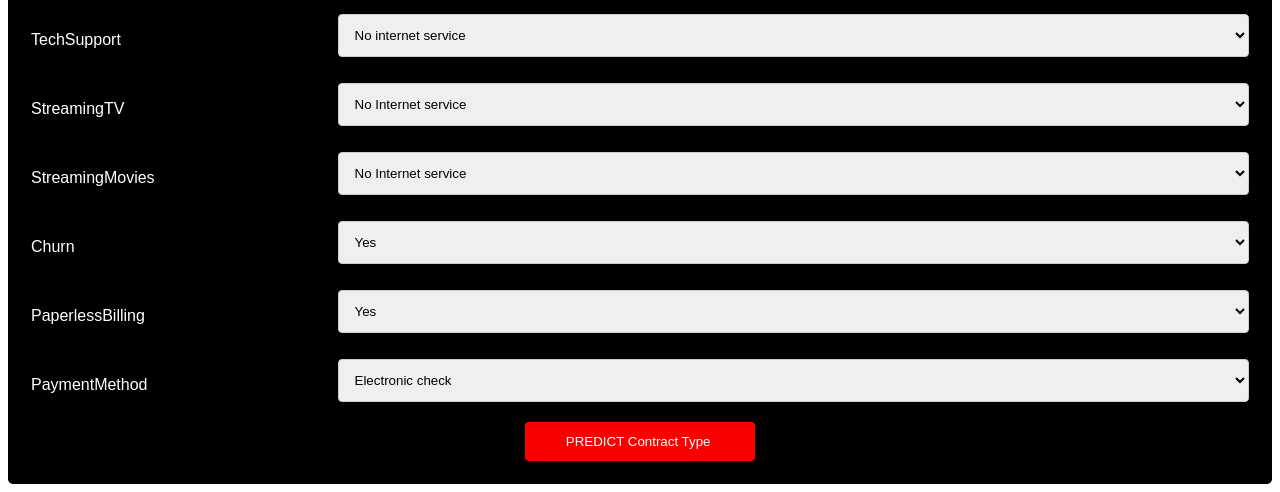
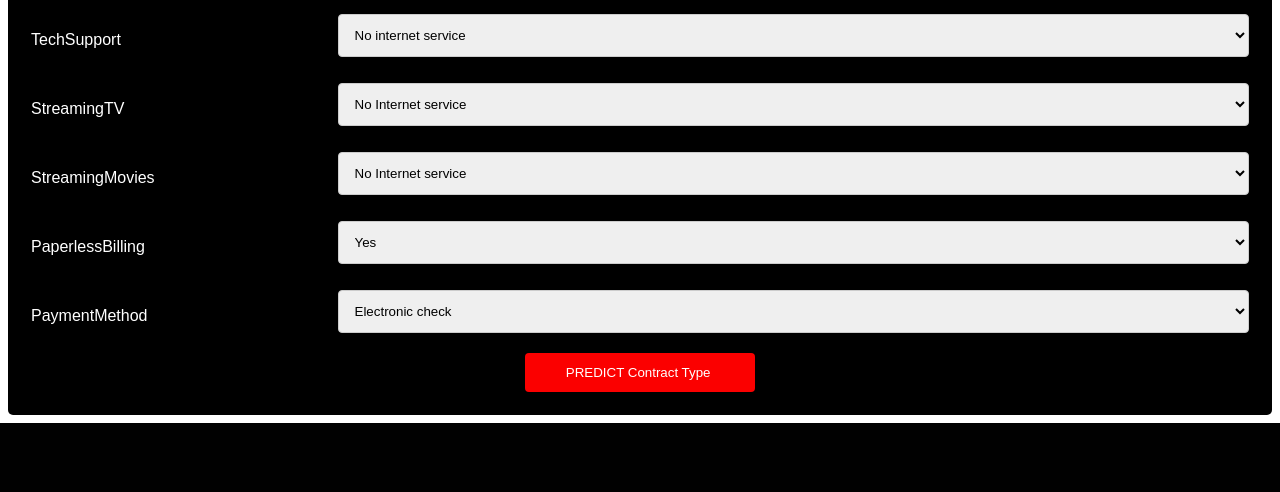
Before and after one commit to venkateshchittinidi/churn_demo, a Flask app: page / in a window 1280 px wide. Shown: the part 1009-1501 px from the top of the page. After the commit the page ends 1432 px from the top, so only its background shows below. Run offline with Flask 2, Linux system fonts and the light colour scheme; parts of the project's set-up code (start-up, migrations or seed data) failed here and were passed over.

Commit message:
data
ggg

```diff
--- a/app.py
+++ b/app.py
@@ -29,7 +29,7 @@ def get_data():
     TechSupport = request.form.get('TechSupport')
     StreamingTV = request.form.get('StreamingTV')
     StreamingMovies = request.form.get('StreamingMovies')
-    Churn = request.form.get('Churn')
+    #Churn = request.form.get('Churn')
     PaperlessBilling = request.form.get('PaperlessBilling')
     PaymentMethod = request.form.get('PaymentMethod')
 
@@ -43,7 +43,7 @@ def get_data():
               'TechSupport_no': [0], 'TechSupport_nointernetservice': [0],'TechSupport_yes': [0],
               'StreamingTV_no': [0], 'StreamingTV_nointernetservice': [0],'StreamingTV_yes': [0],
               'StreamingMovies_no': [0], 'StreamingMovies_nointernetservice': [0],'StreamingMovies_yes': [0],
-              'Churn': [Churn],
+              #'Churn': [Churn],
               'PaperlessBilling': [PaperlessBilling],
               'PaymentMethod_banktransfer(automatic)': [0], 'PaymentMethod_creditcard(automatic)': [0],
               'PaymentMethod_electroniccheck': [0], 'PaymentMethod_mailedcheck': [0]}
--- a/template/homepage.html
+++ b/template/homepage.html
@@ -200,13 +200,6 @@ width:25%;
             <option value="StreamingMovies_no">NO</option>
         </select></td></tr>
 
-<tr>
-     <td  class="col-label"> <label>Churn</label></td>
-       <td  class="col-input">
-        <select class="custom-select" name="Churn">
-            <option value="1">Yes</option>
-            <option value="0">No</option>
-        </select></td></tr>
 
 <tr>
      <td  class="col-label"> <label>PaperlessBilling</label></td>
```
Also changed, not shown: template/results.html (+3 -9 lines).
